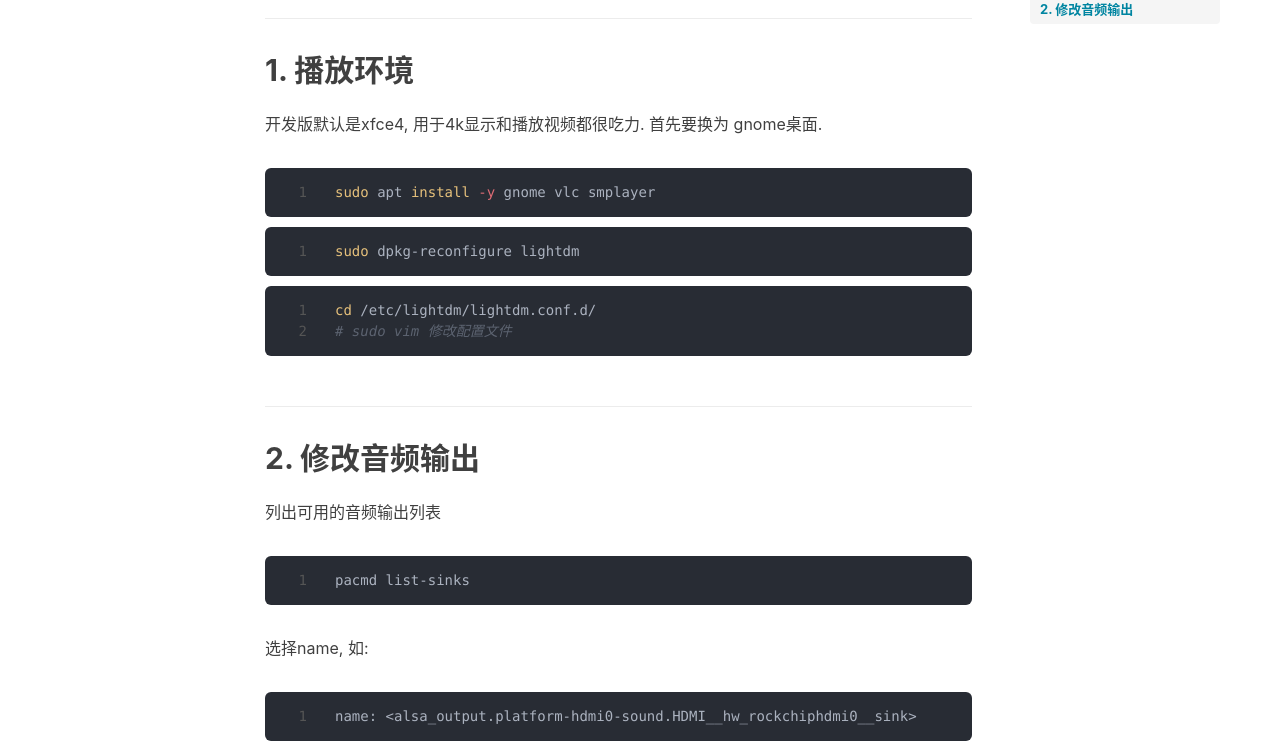
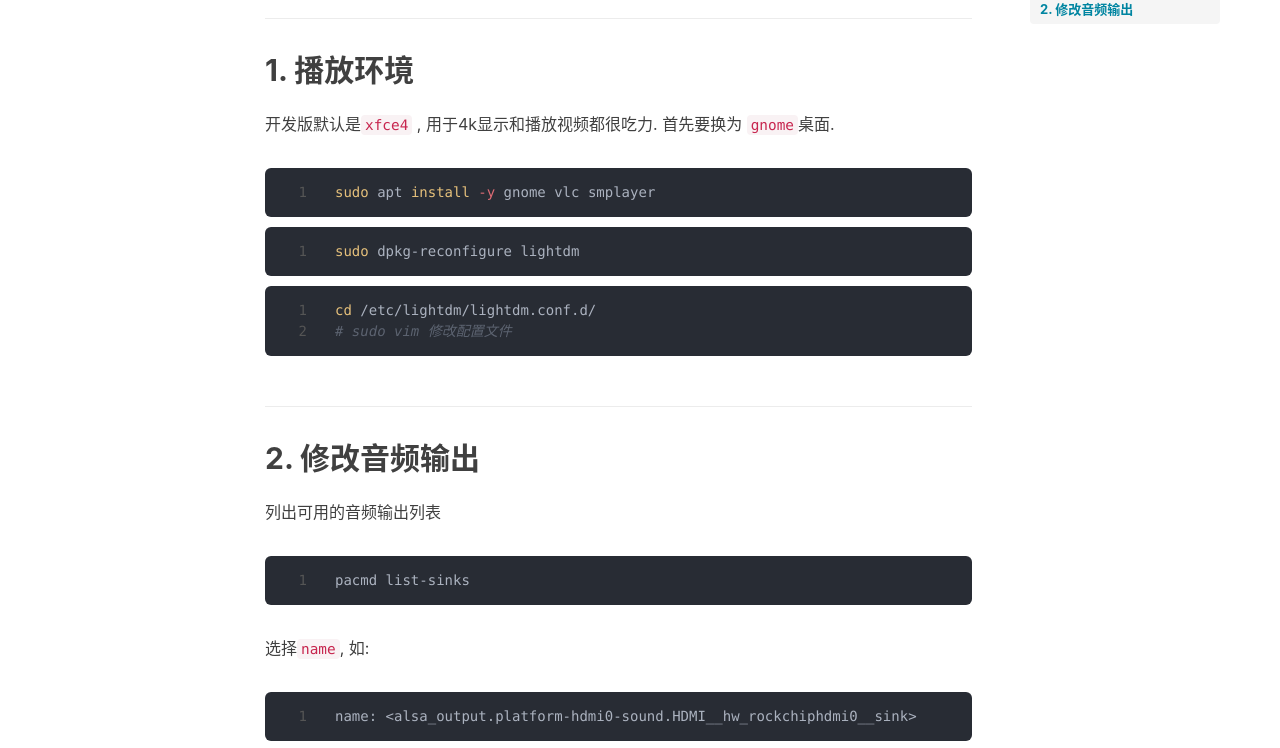
Before and after one commit to Zeknes/zeknes.github.io, a Jekyll site: the page built from _posts/2023-01-04-make-a-tv-box-outof-a-linux-board.md, in a window 1280 px wide. Shown: the part 449-1197 px from the top of the page. Built offline with Jekyll 4.4.1, drawn with Linux system fonts in a browser that asks for light colours; nearby versions of some CDN libraries; comment, search, counter and statistics services are not loaded.

Commit message:
added tv box tutorial

````diff
--- a/_posts/2023-01-04-make-a-tv-box-outof-a-linux-board.md
+++ b/_posts/2023-01-04-make-a-tv-box-outof-a-linux-board.md
@@ -23,7 +23,7 @@ tags:
 
 
 
-开发版默认是xfce4, 用于4k显示和播放视频都很吃力. 首先要换为 gnome桌面.
+开发版默认是`xfce4` , 用于4k显示和播放视频都很吃力. 首先要换为 `gnome`桌面.
 
 
 
@@ -54,7 +54,7 @@ cd /etc/lightdm/lightdm.conf.d/
 pacmd list-sinks
 ```
 
-选择name, 如:
+选择`name`, 如:
 
 ```shell
 name: <alsa_output.platform-hdmi0-sound.HDMI__hw_rockchiphdmi0__sink>
````
